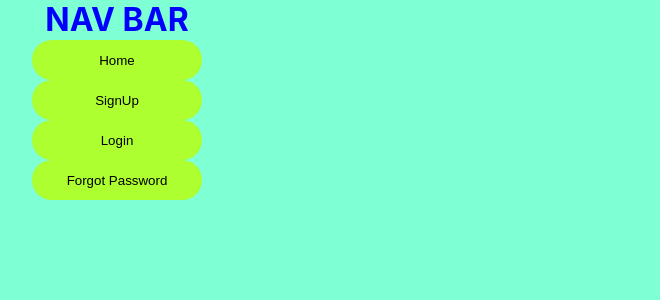
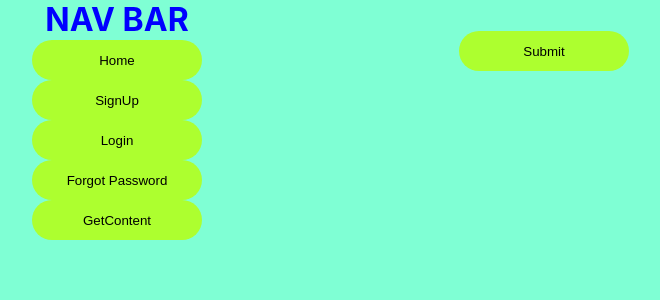
Before and after one commit to Rickyzhao84/PrototypeProjects, a React (Create React App) app in the folder Desktop/multipageapp/: page /GetContent in a window 1280 px wide. Shown: the top 300 px of the page, without its empty margins (96-756 px from the left). Built offline with nearby package versions, Linux system fonts and the light colour scheme.

Commit message:
fetched data from api and displayed on screen

```diff
--- a/Desktop/multipageapp/src/App.css
+++ b/Desktop/multipageapp/src/App.css
@@ -127,6 +127,21 @@ body {
   -ms-transform: translateY(-40%);
   transform: translateY(-200%);
 }
+.buttons4{
+  background-color: greenyellow;
+  padding: 0px;
+  border: none;
+  height: 40px;
+  width: 170px;
+  margin: 10px;
+  border-radius: 40px;
+  margin: 0;
+  position: absolute;
+  top: 35%;
+  left: 10%;
+  -ms-transform: translateY(-40%);
+  transform: translateY(-200%);
+}
 .nav {
 
   color: blue;
--- a/Desktop/multipageapp/src/App.js
+++ b/Desktop/multipageapp/src/App.js
@@ -6,6 +6,8 @@ import PostAPI from "./PostAPI.js";
 import LoginPage from "./LoginPage.js";
 import ForgotPasswordPage from"./ForgotPasswordPage.js";
 import HomePage from "./HomePage.js";
+import GetContent from "./GetContent.js";
+import GodsLove from './GodsLove';
 
 class App extends Component {
   render() {
@@ -18,6 +20,7 @@ class App extends Component {
         <Link to="/signup"><button class="buttons1">SignUp</button></Link>
         <Link to="/login"><button class="buttons2">Login</button></Link>
         <Link to="/ForgotPasswordPage"><button class="buttons3">Forgot Password</button></Link>
+        <Link to="/GetContent"><button class="buttons4">GetContent</button></Link>
         </ul>
           <Route path="/" exact render= {
             ()=> {
@@ -39,6 +42,16 @@ class App extends Component {
               return ( <ForgotPasswordPage/>);
             }
           }/>
+          <Route path="/GetContent" exact render= {
+            ()=> {
+              return ( <GetContent/> );
+            }
+          }/>
+          <Route path="/GodsLove" exact render= {
+            ()=> {
+              return ( <GodsLove/> );
+            }
+          }/>
       </div>
       </Router>
     );
--- /dev/null
+++ b/Desktop/multipageapp/src/GetContent.js
@@ -0,0 +1,119 @@
+import React, { Component, useState } from "react";
+
+import axios from 'axios';
+class GetContent extends Component {
+  constructor(props) {
+    super(props);
+
+
+
+
+  }
+
+  state = {
+    persons: []
+  }
+
+  submitHandler = (e) => {
+    e.preventDefault();
+
+    axios
+      .get("https://idigest.gtinternational.org/api/lesson/GodsLove", {
+        headers: {
+          "Authorization": "Bearer eyJhbGciOiJIUzI1NiIsInR5cCI6IkpXVCJ9.eyJ1c2VySWQiOjY1NywibG9naW5JZCI6InBuZXVtb25pY2NvbWFAZ21haWwuY29tIiwiaWF0IjoxNjAzOTk4NjQwLCJleHAiOjE2MzU1MzQ2NDB9.rRXy4J5D5Rw9K2lTDTjd4VZ3hLEaBEU1BPNNND1HOys",
+          "Content-type": "application/json",
+        },
+      })
+      .then((response) => {
+        console.log(response);
+        console.log(response.data);
+        console.log(response.data.title);
+        const persons = response.data;
+        this.setState({persons});
+      })
+      .catch((error) => {
+        console.log(error);
+      });
+  };
+
+  render() {
+
+    return (
+      <div>
+
+        <form onSubmit={this.submitHandler}>
+
+          <h1>
+            {this.state.persons.title}
+          </h1>
+          <h3>{this.state.persons.description}</h3>
+          <button className="buttonsw">Submit</button>
+
+        </form>
+      </div>
+    );
+  }
+}
+
+  export default GetContent;
+
+
+/*
+    constructor(props) {
+        super(props);
+
+        this.state = {
+          item: [],
+          isLoaded: false
+        };
+      }
+
+      componentDidMount() {
+        fetch('https://jsonplaceholder.typicode.com/users')
+          .then(res => res.json())
+          .then(json => {
+            this.setState({
+              isLoaded: true,
+              items: json,
+            })
+          });
+      }
+    /*
+      submitHandler = (e) => {
+        e.preventDefault();
+        console.log(this.state);
+        axios
+          .get("https://idigest.gtinternational.org/api/lesson/parenting?/content/*")
+          .then((response) => {
+            console.log(response);
+          })
+          .catch((error) => {
+            console.log(error);
+          });
+      };
+
+    *//*
+      render() {
+        var { isLoaded, items } = this.state;
+
+        if(!isLoaded) {
+          return <div>Loading!!</div>;
+        } else {
+        return (
+          <div>
+            <ul>
+              {items.map(item => (
+                <li key={item.id}>
+                  Name: {item.name} | Email: {item.email}
+                </li>
+              ))};
+            </ul>
+          </div>
+        );
+      }
+    }
+    }
+
+export default GetContent;
+
+*/
--- /dev/null
+++ b/Desktop/multipageapp/src/GodsLove.js
@@ -0,0 +1,59 @@
+import React, { Component, useState } from "react";
+
+import axios from 'axios';
+class GodsLove extends Component {
+  constructor(props) {
+    super(props);
+
+
+
+
+  }
+
+  state = {
+    persons: []
+  }
+
+  submitHandler = (e) => {
+    e.preventDefault();
+
+    axios
+      .get("https://idigest.gtinternational.org/api/lesson/GodsLove", {
+        headers: {
+          "Authorization": "Bearer eyJhbGciOiJIUzI1NiIsInR5cCI6IkpXVCJ9.eyJ1c2VySWQiOjY1NywibG9naW5JZCI6InBuZXVtb25pY2NvbWFAZ21haWwuY29tIiwiaWF0IjoxNjAzOTk4NjQwLCJleHAiOjE2MzU1MzQ2NDB9.rRXy4J5D5Rw9K2lTDTjd4VZ3hLEaBEU1BPNNND1HOys",
+          "Content-type": "application/json",
+        },
+      })
+      .then((response) => {
+        console.log(response);
+        console.log(response.data);
+        console.log(response.data.title);
+        const persons = response.data;
+        this.setState({persons});
+      })
+      .catch((error) => {
+        console.log(error);
+      });
+  };
+
+  render() {
+
+    return (
+      <div>
+
+        <form onSubmit={this.submitHandler}>
+
+          <h1>
+            {this.state.persons.title}
+          </h1>
+          <h3>{this.state.persons.description}</h3>
+          <h5>{this.state.persons.description}</h5>
+          <button className="buttonsw">Read</button>
+
+        </form>
+      </div>
+    );
+  }
+}
+
+  export default GodsLove;
--- a/Desktop/multipageapp/src/Photo.js
+++ b/Desktop/multipageapp/src/Photo.js
@@ -1,9 +1,14 @@
 import React from 'react';
-
+import { BrowserRouter as Router, Link} from 'react-router-dom';
+import Route from 'react-router-dom/Route';
+import GodsLove from "./GodsLove"
 const Photo= (props) => {
     return (
         <section>
-            <img className="photoss"src={"https://idigest.gtinternational.org/api/lesson/GodsLove/cover"} alt="God's Love"></img>
+
+            <a href = "/GodsLove">
+            <img className="photoss" src={"https://idigest.gtinternational.org/api/lesson/GodsLove/cover"} alt="God's Love"></img>
+            </a>
             <br/>
             <img className="photoss"src={"http://13.91.97.63/idigest/lesson/parenting/cover"} alt="God's Love"></img>
             <br/>
```
